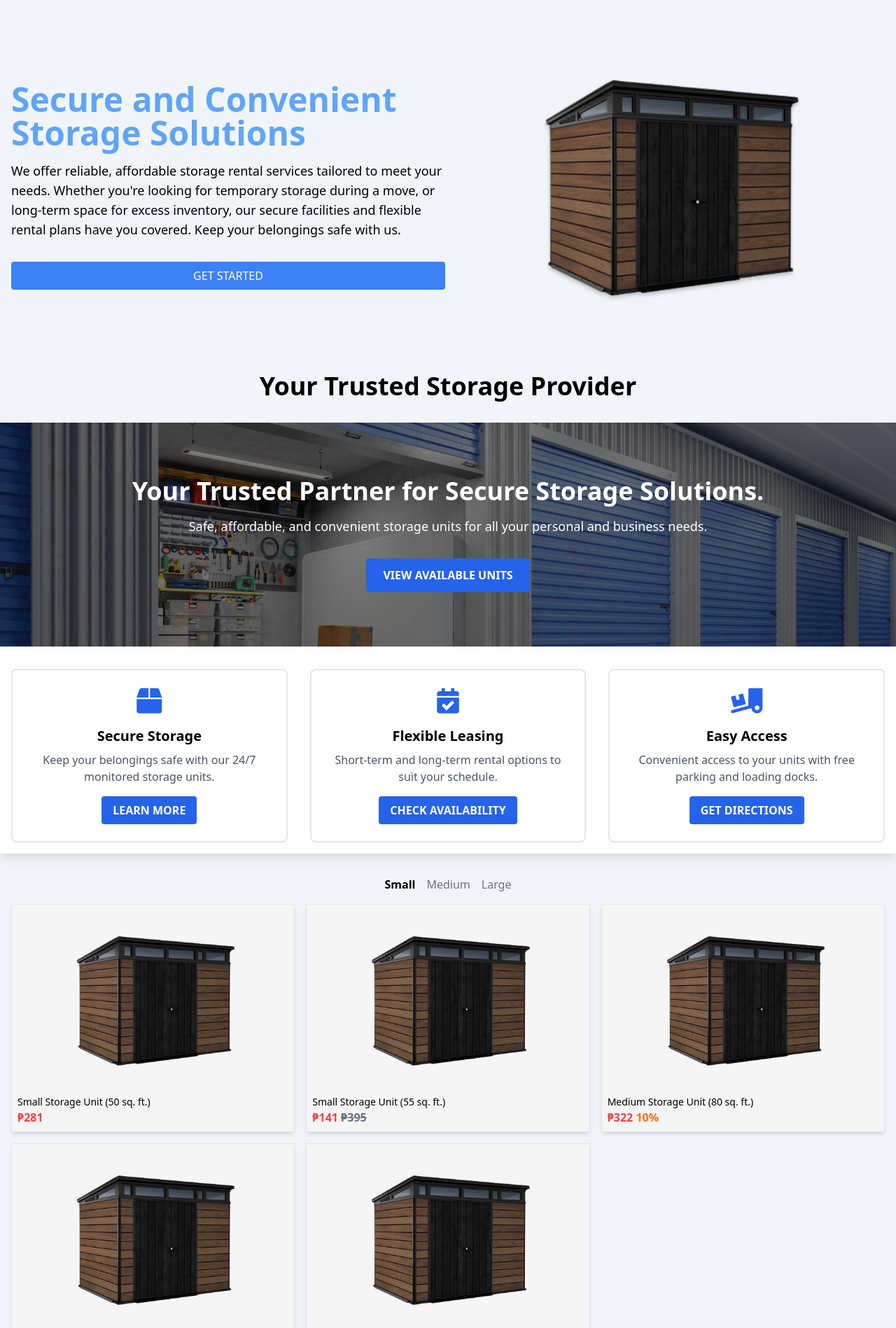
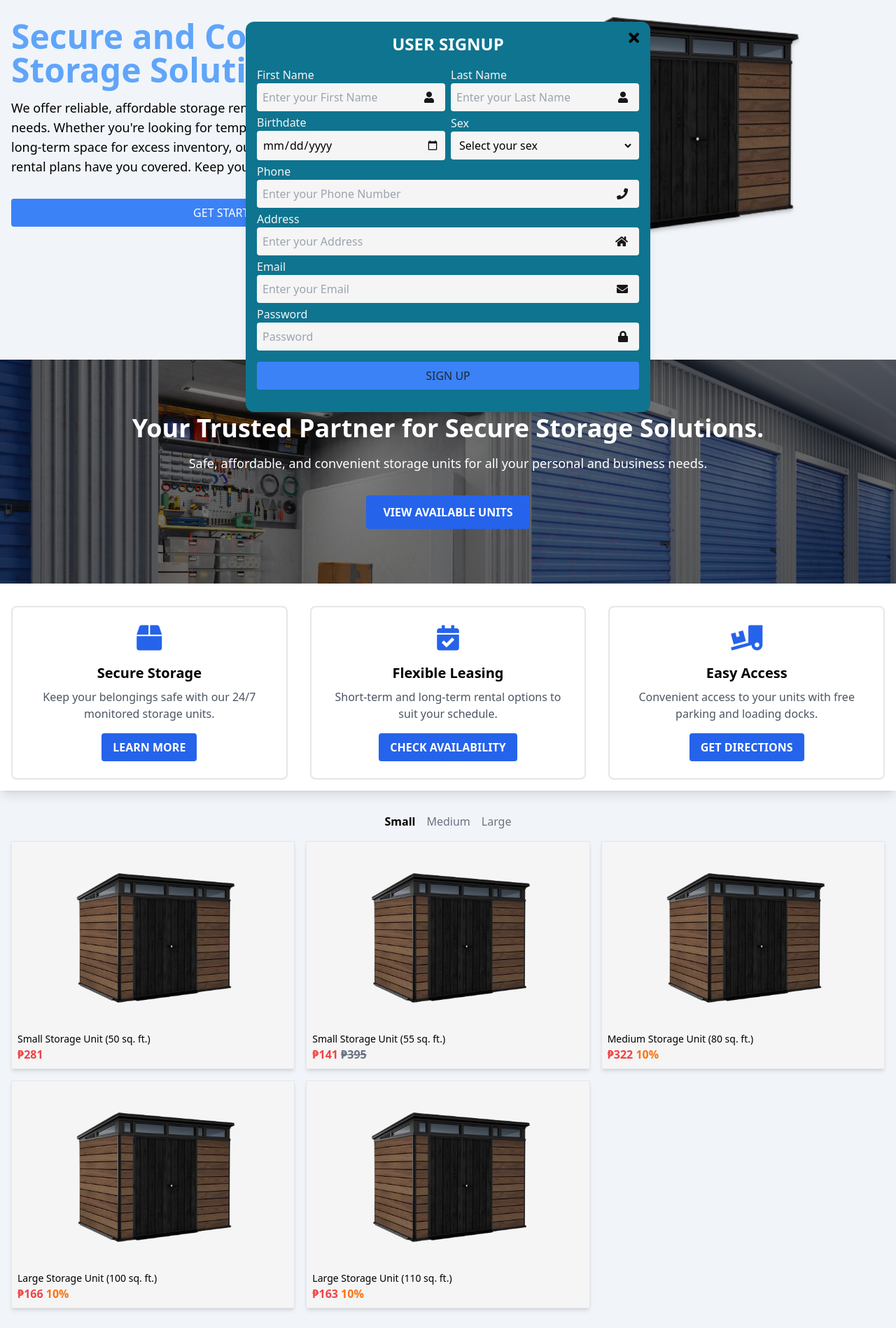
Before and after one commit to Juben00/Storage-Unit-Rental-System, a PHP site: page / in a window 1280 px wide. Shown: the part 90-1988 px from the top of the page at 70% size. Run offline with PHP 8.4, Linux system fonts and the light colour scheme.

Commit message:
login and signup

```diff
--- a/components/header.php
+++ b/components/header.php
@@ -1,4 +1,4 @@
-<header class="flex justify-between items-center p-6 bg-slate-200">
+<header class="flex justify-between items-center p-6 bg-slate-200 fixed w-full top-0 z-40">
     <div class="flex items-center">
         <img alt="TitanML Logo" class="h-10 w-10" height="50" src="./images/logo black transparent.png" width="50" />
         <span class="ml-2 text-2xl font-bold tracking-tighter">
@@ -10,7 +10,7 @@
     </div>
 
     <!-- Burger Menu (Visible only on mobile) -->
-    <div class="block lg:hidden">
+    <div class="lg:hidden">
         <button id="burger-menu" class="focus:outline-none">
             <svg xmlns="http://www.w3.org/2000/svg" fill="none" viewBox="0 0 24 24" stroke="currentColor"
                 class="h-8 w-8 text-black">
@@ -39,7 +39,8 @@
             <!-- CONTACT US -->
             SIGN UP
         </button>
-        <button class="bg-blue-500 duration-150 text-white py-2 px-4 rounded hover:bg-blue-600">
+        <button class="bg-blue-500 duration-150 text-white py-2 px-4 rounded hover:bg-blue-600"
+            id="login-button-mobile">
             <!-- GET STARTED -->
             LOGIN
         </button>
@@ -47,18 +48,19 @@
 
     <!-- Mobile Menu (Hidden by default) -->
 </header>
-<div id="mobile-menu" class="lg:hidden hidden  flex-col items-center gap-4 bg-slate-200 p-6">
-    <a class="block w-full text-center hover:text-gray-400 duration-150" href="#">Storages</a>
-    <a class="block w-full text-center hover:text-gray-400 duration-150" href="#">Pricing</a>
-    <a class="block w-full text-center hover:text-gray-400 duration-150" href="#">About Us</a>
+<div id="mobile-menu" class="lg:hidden flex flex-col items-center gap-4 bg-slate-200 p-6">
+    <a class=" w-full text-center hover:text-gray-400 duration-150" href="#">Storages</a>
+    <a class=" w-full text-center hover:text-gray-400 duration-150" href="#">Pricing</a>
+    <a class=" w-full text-center hover:text-gray-400 duration-150" href="#">About Us</a>
 
     <button
-        class="w-full bg-transparent text-center block duration-150 border border-neutral-600 py-2 px-4 rounded hover:bg-white hover:text-black">
+        class="w-[100px] bg-transparent text-center  duration-150 border border-neutral-600 py-2 px-4 rounded hover:bg-white hover:text-black">
         <!-- CONTACT US -->
         SIGN UP
     </button>
 
-    <button class="w-full bg-blue-500 text-center block duration-150 text-white py-2 px-4 rounded hover:bg-blue-600">
+    <button id="login-button"
+        class="w-[100px] bg-blue-500 text-center duration-150 text-white py-2 px-4 rounded hover:bg-blue-600">
         <!-- GET STARTED -->
         LOGIN
     </button>
@@ -74,4 +76,6 @@
     burgerMenu.addEventListener('click', () => {
         mobileMenu.classList.toggle('hidden');
     });
+
+
 </script>
--- a/index.php
+++ b/index.php
@@ -1,3 +1,9 @@
+<?php
+
+$isLoginPop = false;
+
+?>
+
 <!DOCTYPE html>
 <html lang="en">
 
@@ -9,7 +15,13 @@
     <link rel="stylesheet" href="./output.css">
 </head>
 
-<body class="min-h-screen flex flex-col bg-slate-100">
+<body class="min-h-screen flex flex-col bg-slate-100 relative">
+    <?php
+    require_once './login.php';
+    require_once './sigup.php';
+    ?>
+
+
     <?php
     include_once './components/header.php';
     ?>
@@ -218,6 +230,24 @@
     <?php
     require_once './components/footer.php'
         ?>
+
+    <script>
+        document.getElementById('login-button').addEventListener('click', () => {
+            document.getElementById('loginModal').classList.remove('hidden');
+            document.getElementById('loginModal').classList.add('flex');
+            console.log("click login");
+        });
+        document.getElementById('login-button-mobile').addEventListener('click', () => {
+            document.getElementById('loginModal').classList.remove('hidden');
+            document.getElementById('loginModal').classList.add('flex');
+            console.log("click login");
+        });
+
+        document.getElementById('closeLogin').addEventListener('click', () => {
+            document.getElementById('loginModal').classList.add('hidden');
+            document.getElementById('loginModal').classList.remove('flex');
+        });
+    </script>
 </body>
 
 </html>
--- /dev/null
+++ b/login.php
@@ -0,0 +1,39 @@
+<div class="login-container z-50 flex-col shadow-lg min-w-96 fixed bg-cyan-700 p-4 rounded-xl left-1/2 top-1/2 transform -translate-x-1/2 -translate-y-1/2 hidden "
+    id="loginModal">
+    <button class="absolute top-3 right-4" id="closeLogin">
+        <i class="fa fa-times fa-lg"></i>
+    </button>
+
+
+    <h2 class="text-center text-2xl text-white mb-4 font-semibold">USER LOGIN</h2>
+    <form>
+        <div class="mb-1">
+            <label for="Email" class="text-neutral-100">Email</label>
+            <div class="flex items-center bg-neutral-100 p-2 rounded">
+                <input type="text" id="Email" name="Email" placeholder="Enter your Email"
+                    class="w-full bg-transparent border-none focus:outline-none">
+                <i class="fas fa-user text-neutral-900 mr-2"></i>
+            </div>
+        </div>
+        <div class="mb-4">
+            <label for="Password" class="text-neutral-100">Password</label>
+            <div class="flex items-center bg-neutral-100 p-2 rounded">
+                <input type="password" id="Password" name="Password" placeholder="Password"
+                    class="w-full bg-transparent border-none focus:outline-none">
+                <i class="fas fa-lock text-neutral-900 mr-2"></i>
+            </div>
+        </div>
+        <div class="mb-4">
+            <button type="submit"
+                class="w-full bg-blue-500 text-gray-800 py-2 rounded hover:bg-blue-400 duration-100 hover:text-neutral-100">LOGIN</button>
+        </div>
+        <div class="mb-4">
+            <button type="button"
+                class="w-full bg-neutral-100 text-gray-900 py-2 rounded hover:bg-neutral-400 duration-100 hover:text-neutral-100">REGISTER</button>
+        </div>
+    </form>
+    <div class="text-center mb-4">
+        <a href="#" class="text-sm text-neutral-100">Forgot Password? <span
+                class="underline hover:text-blue-500 duration-100">Click Here</span></a>
+    </div>
+</div>
--- a/output.css
+++ b/output.css
@@ -588,6 +588,10 @@ video {
   }
 }
 
+.fixed {
+  position: fixed;
+}
+
 .absolute {
   position: absolute;
 }
@@ -600,8 +604,36 @@ video {
   inset: 0px;
 }
 
+.left-1\/2 {
+  left: 50%;
+}
+
+.right-4 {
+  right: 1rem;
+}
+
+.top-1\/2 {
+  top: 50%;
+}
+
+.top-3 {
+  top: 0.75rem;
+}
+
+.top-0 {
+  top: 0px;
+}
+
 .z-10 {
   z-index: 10;
+}
+
+.z-50 {
+  z-index: 50;
+}
+
+.z-40 {
+  z-index: 40;
 }
 
 .order-1 {
@@ -615,6 +647,10 @@ video {
 .mx-auto {
   margin-left: auto;
   margin-right: auto;
+}
+
+.mb-1 {
+  margin-bottom: 0.25rem;
 }
 
 .mb-2 {
@@ -631,6 +667,10 @@ video {
 
 .ml-2 {
   margin-left: 0.5rem;
+}
+
+.mr-2 {
+  margin-right: 0.5rem;
 }
 
 .mr-4 {
@@ -701,8 +741,20 @@ video {
   width: 2rem;
 }
 
+.w-96 {
+  width: 24rem;
+}
+
+.w-\[100px\] {
+  width: 100px;
+}
+
 .w-full {
   width: 100%;
+}
+
+.min-w-96 {
+  min-width: 24rem;
 }
 
 .max-w-screen-sm {
@@ -711,6 +763,20 @@ video {
 
 .flex-grow {
   flex-grow: 1;
+}
+
+.-translate-x-1\/2 {
+  --tw-translate-x: -50%;
+  transform: translate(var(--tw-translate-x), var(--tw-translate-y)) rotate(var(--tw-rotate)) skewX(var(--tw-skew-x)) skewY(var(--tw-skew-y)) scaleX(var(--tw-scale-x)) scaleY(var(--tw-scale-y));
+}
+
+.-translate-y-1\/2 {
+  --tw-translate-y: -50%;
+  transform: translate(var(--tw-translate-x), var(--tw-translate-y)) rotate(var(--tw-rotate)) skewX(var(--tw-skew-x)) skewY(var(--tw-skew-y)) scaleX(var(--tw-scale-x)) scaleY(var(--tw-scale-y));
+}
+
+.transform {
+  transform: translate(var(--tw-translate-x), var(--tw-translate-y)) rotate(var(--tw-rotate)) skewX(var(--tw-skew-x)) skewY(var(--tw-skew-y)) scaleX(var(--tw-scale-x)) scaleY(var(--tw-scale-y));
 }
 
 .grid-cols-1 {
@@ -779,12 +845,20 @@ video {
   border-radius: 0.5rem;
 }
 
+.rounded-xl {
+  border-radius: 0.75rem;
+}
+
 .border {
   border-width: 1px;
 }
 
 .border-2 {
   border-width: 2px;
+}
+
+.border-none {
+  border-style: none;
 }
 
 .border-neutral-600 {
@@ -805,6 +879,11 @@ video {
 .bg-blue-600 {
   --tw-bg-opacity: 1;
   background-color: rgb(37 99 235 / var(--tw-bg-opacity));
+}
+
+.bg-cyan-700 {
+  --tw-bg-opacity: 1;
+  background-color: rgb(14 116 144 / var(--tw-bg-opacity));
 }
 
 .bg-gray-100 {
@@ -1002,6 +1081,26 @@ video {
   color: rgb(75 85 99 / var(--tw-text-opacity));
 }
 
+.text-gray-800 {
+  --tw-text-opacity: 1;
+  color: rgb(31 41 55 / var(--tw-text-opacity));
+}
+
+.text-gray-900 {
+  --tw-text-opacity: 1;
+  color: rgb(17 24 39 / var(--tw-text-opacity));
+}
+
+.text-neutral-100 {
+  --tw-text-opacity: 1;
+  color: rgb(245 245 245 / var(--tw-text-opacity));
+}
+
+.text-neutral-900 {
+  --tw-text-opacity: 1;
+  color: rgb(23 23 23 / var(--tw-text-opacity));
+}
+
 .text-orange-500 {
   --tw-text-opacity: 1;
   color: rgb(249 115 22 / var(--tw-text-opacity));
@@ -1015,6 +1114,10 @@ video {
 .text-white {
   --tw-text-opacity: 1;
   color: rgb(255 255 255 / var(--tw-text-opacity));
+}
+
+.underline {
+  text-decoration-line: underline;
 }
 
 .line-through {
@@ -1054,6 +1157,10 @@ video {
   backdrop-filter: var(--tw-backdrop-blur) var(--tw-backdrop-brightness) var(--tw-backdrop-contrast) var(--tw-backdrop-grayscale) var(--tw-backdrop-hue-rotate) var(--tw-backdrop-invert) var(--tw-backdrop-opacity) var(--tw-backdrop-saturate) var(--tw-backdrop-sepia);
 }
 
+.duration-100 {
+  transition-duration: 100ms;
+}
+
 .duration-150 {
   transition-duration: 150ms;
 }
@@ -1066,6 +1173,11 @@ video {
 .hover\:bg-blue-600:hover {
   --tw-bg-opacity: 1;
   background-color: rgb(37 99 235 / var(--tw-bg-opacity));
+}
+
+.hover\:bg-neutral-400:hover {
+  --tw-bg-opacity: 1;
+  background-color: rgb(163 163 163 / var(--tw-bg-opacity));
 }
 
 .hover\:bg-white:hover {
@@ -1083,9 +1195,19 @@ video {
   color: rgb(96 165 250 / var(--tw-text-opacity));
 }
 
+.hover\:text-blue-500:hover {
+  --tw-text-opacity: 1;
+  color: rgb(59 130 246 / var(--tw-text-opacity));
+}
+
 .hover\:text-gray-400:hover {
   --tw-text-opacity: 1;
   color: rgb(156 163 175 / var(--tw-text-opacity));
+}
+
+.hover\:text-neutral-100:hover {
+  --tw-text-opacity: 1;
+  color: rgb(245 245 245 / var(--tw-text-opacity));
 }
 
 .hover\:text-white:hover {
@@ -1133,6 +1255,14 @@ video {
     order: 2;
   }
 
+  .lg\:mb-1 {
+    margin-bottom: 0.25rem;
+  }
+
+  .lg\:mb-0 {
+    margin-bottom: 0px;
+  }
+
   .lg\:flex {
     display: flex;
   }
@@ -1156,4 +1286,12 @@ video {
   .lg\:grid-cols-3 {
     grid-template-columns: repeat(3, minmax(0, 1fr));
   }
+
+  .lg\:items-center {
+    align-items: center;
+  }
+
+  .lg\:gap-2 {
+    gap: 0.5rem;
+  }
 }
--- /dev/null
+++ b/sigup.php
@@ -0,0 +1,98 @@
+<div class="login-container z-50 flex-col shadow-lg min-w-96 fixed bg-cyan-700 p-4 rounded-xl left-1/2 top-1/2 transform -translate-x-1/2 -translate-y-1/2 flex"
+    id="signupModal">
+    <button class="absolute top-3 right-4" id="closeSignup">
+        <i class="fa fa-times fa-lg"></i>
+    </button>
+
+    <h2 class="text-center text-2xl text-white mb-4 font-semibold">USER SIGNUP</h2>
+    <form>
+        <div class="lg:mb-1 lg:flex lg:items-center lg:gap-2 block">
+            <div class="mb-1 lg:mb-0 flex flex-col w-full">
+                <label for="firstname" class="text-neutral-100">First Name</label>
+                <div class="flex items-center bg-neutral-100 p-2 rounded">
+                    <input type="text" id="firstname" name="firstname" placeholder="Enter your First Name"
+                        class="w-full bg-transparent border-none focus:outline-none">
+                    <i class="fas fa-user text-neutral-900 mr-2"></i>
+                </div>
+            </div>
+
+            <div class="mb-1 lg:mb-0 flex flex-col w-full">
+                <label for="lastname" class="text-neutral-100">Last Name</label>
+                <div class="flex items-center bg-neutral-100 p-2 rounded">
+                    <input type="text" id="lastname" name="lastname" placeholder="Enter your Last Name"
+                        class="w-full bg-transparent border-none focus:outline-none">
+                    <i class="fas fa-user text-neutral-900 mr-2"></i>
+                </div>
+            </div>
+        </div>
+
+        <div class="lg:mb-1 lg:flex lg:items-center lg:gap-2 block">
+            <div class="mb-1 lg:mb-0 flex flex-col w-full">
+                <label for="birthdate" class="text-neutral-100">Birthdate</label>
+                <div class="flex items-center bg-neutral-100 p-2 rounded">
+                    <input type="date" id="birthdate" name="birthdate"
+                        class="w-full bg-transparent border-none focus:outline-none">
+                </div>
+            </div>
+
+            <div class="mb-1 lg:mb-0  flex flex-col w-full">
+                <label for="sex" class="text-neutral-100 ">Sex</label>
+                <div class="flex items-center bg-neutral-100 p-2 rounded">
+                    <select id="sex" name="sex" class="w-full bg-transparent border-none focus:outline-none">
+                        <option value="" disabled selected>Select your sex</option>
+                        <option value="Male">Male</option>
+                        <option value="Female">Female</option>
+                    </select>
+                </div>
+            </div>
+        </div>
+
+        <div class="mb-1">
+            <label for="phone" class="text-neutral-100">Phone</label>
+            <div class="flex items-center bg-neutral-100 p-2 rounded">
+                <input type="text" id="phone" name="phone" placeholder="Enter your Phone Number"
+                    class="w-full bg-transparent border-none focus:outline-none">
+                <i class="fas fa-phone text-neutral-900 mr-2"></i>
+            </div>
+        </div>
+
+        <div class="mb-1">
+            <label for="address" class="text-neutral-100">Address</label>
+            <div class="flex items-center bg-neutral-100 p-2 rounded">
+                <input type="text" id="address" name="address" placeholder="Enter your Address"
+                    class="w-full bg-transparent border-none focus:outline-none">
+                <i class="fas fa-home text-neutral-900 mr-2"></i>
+            </div>
+        </div>
+
+        <div class="mb-1">
+            <label for="email" class="text-neutral-100">Email</label>
+            <div class="flex items-center bg-neutral-100 p-2 rounded">
+                <input type="email" id="email" name="email" placeholder="Enter your Email"
+                    class="w-full bg-transparent border-none focus:outline-none">
+                <i class="fas fa-envelope text-neutral-900 mr-2"></i>
+            </div>
+        </div>
+
+        <div class="mb-4">
+            <label for="Password" class="text-neutral-100">Password</label>
+            <div class="flex items-center bg-neutral-100 p-2 rounded">
+                <input type="password" id="Password" name="Password" placeholder="Password"
+                    class="w-full bg-transparent border-none focus:outline-none">
+                <i class="fas fa-lock text-neutral-900 mr-2"></i>
+            </div>
+        </div>
+
+        <div class="mb-4">
+            <button type="submit"
+                class="w-full bg-blue-500 text-gray-800 py-2 rounded hover:bg-blue-400 duration-100 hover:text-neutral-100">SIGN
+                UP</button>
+        </div>
+</div>
+
+<!-- <div class="mb-4">
+            <button type="button"
+                class="w-full bg-neutral-100 text-gray-900 py-2 rounded hover:bg-neutral-400 duration-100 hover:text-neutral-100">LOGIN</button>
+        </div> -->
+</form>
+</div>
```
